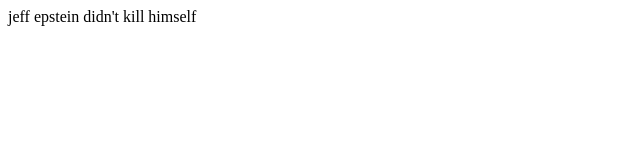
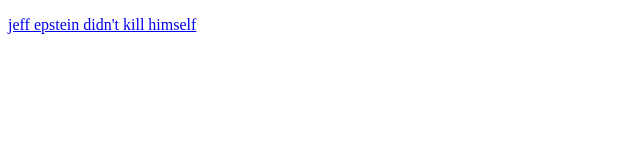
Before and after one commit to shaunschwegler/shaunschwegler.github.io, a plain HTML site: page index.html in a window 1280 px wide. Shown: the whole page, without its empty margins (0-640 px from the left). Drawn offline with Linux system fonts and the light colour scheme.

Commit message:
Update index.html

```diff
--- a/index.html
+++ b/index.html
@@ -7,6 +7,6 @@
     <title>Shaun Schwegler</title>
 </head>
 <body>
-    jeff epstein didn't kill himself
+    <p><a href="https://www.youtube.com/watch?v=wtUMQZqI3x0">jeff epstein didn't kill himself</a></p>
 </body>
 </html>
```
